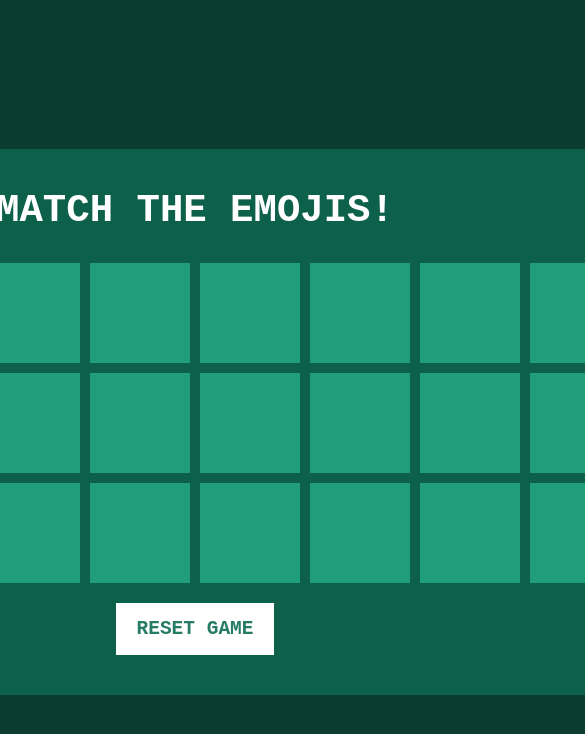
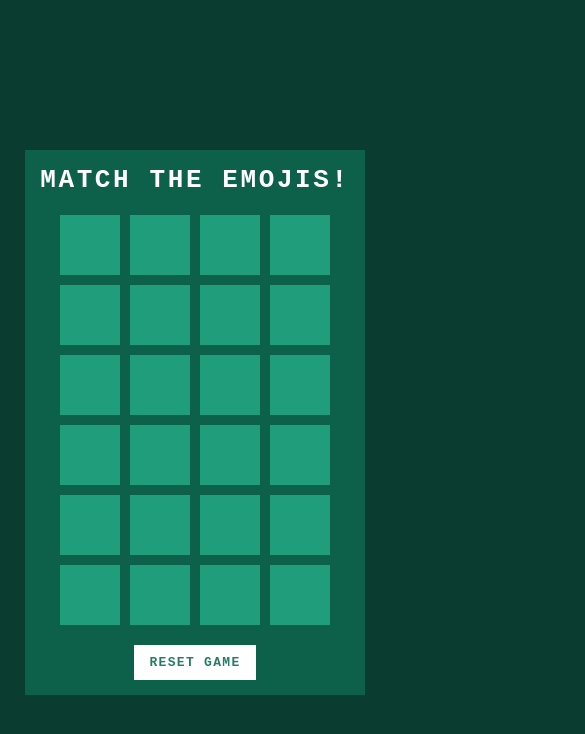
Before and after one commit to shane2801/memory_game, a plain HTML site: page index.html in a window 390 px wide. Shown: the top 734 px of the page, 585 px wide, since content can reach past the window. Drawn offline with Linux system fonts and the light colour scheme.

Commit message:
Add files via upload

```diff
--- a/style.css
+++ b/style.css
@@ -1,12 +1,11 @@
-*
-{
+* {
   margin: 0;
   padding: 0;
   box-sizing: border-box;
   font-family: monospace;
 }
 
-body{
+body {
   display: flex;
   justify-content: center;
   align-items: center;
@@ -15,7 +14,7 @@ body{
   background-color: #0a3c2f;
 }
 
-.container{
+.container {
   position: relative;
   display: flex;
   flex-direction: column;
@@ -23,47 +22,48 @@ body{
   align-items: center;
   gap: 30px;
   background: #0d614b;
-  padding: 40px 40px;
+  padding: 40px;
+  max-width: 100%;
+  box-sizing: border-box;
 }
 
-h2{
+h2 {
   font-size: 3em;
   color: #fff;
   text-transform: uppercase;
-  letter-spacing: 0.1 em;
+  letter-spacing: 0.1em;
+  text-align: center;
 }
 
-.reset{
+.reset {
   padding: 15px 20px;
   color: #267c65;
   background: #fff;
   border: none;
   font-size: 1.5em;
-  letter-spacing: 0.1 em;
+  letter-spacing: 0.1em;
   text-transform: uppercase;
   cursor: pointer;
   font-weight: 600;
 }
 
-.reset:focus{
+.reset:focus {
   color: #fff;
   background: #267c65;
 }
 
-
-.game{
+.game {
   width: 870px;
   height: 310px;
   display: flex;
   flex-wrap: wrap;
   gap: 10px;
+  justify-content: center;
   transform-style: preserve-3d;
   perspective: 500px;
-
 }
 
-
-.item{
+.item {
   position: relative;
   width: 100px;
   height: 100px;
@@ -74,25 +74,87 @@ h2{
   background: #fff;
   transform: rotateY(180deg);
   transition: 0.25s;
-
 }
 
-.item.boxOpen{
+.item.boxOpen {
   transform: rotateY(0deg);
 }
 
-.item::after{
+.item::after {
   content: '';
   position: absolute;
   inset: 0;
   background: #209d7b;
-  /* opacity: 0.85; */
   transition: 0.25s;
   transform: rotateY(0deg);
   backface-visibility: hidden;
 }
 
-.boxOpen:after ,
-.boxMatch:after{
+.boxOpen:after,
+.boxMatch:after {
   transform: rotateY(180deg);
 }
+
+/* Responsive Styles */
+
+@media (max-width: 1024px) {
+  .game {
+    width: 600px;
+    height: auto;
+  }
+
+  .item {
+    width: 80px;
+    height: 80px;
+  }
+}
+
+@media (max-width: 768px) {
+  .container {
+    padding: 20px;
+  }
+
+  h2 {
+    font-size: 2.5em;
+  }
+
+  .game {
+    width: 400px;
+  }
+
+  .item {
+    width: 70px;
+    height: 70px;
+    font-size: 2em;
+  }
+
+  .reset {
+    font-size: 1.2em;
+  }
+}
+
+@media (max-width: 480px) {
+  .container {
+    padding: 15px;
+    gap: 20px;
+  }
+
+  h2 {
+    font-size: 2em;
+  }
+
+  .game {
+    width: 300px;
+  }
+
+  .item {
+    width: 60px;
+    height: 60px;
+    font-size: 1.5em;
+  }
+
+  .reset {
+    font-size: 1em;
+    padding: 10px 15px;
+  }
+}
```
Lines whose indentation alone changed are shown as unchanged.
